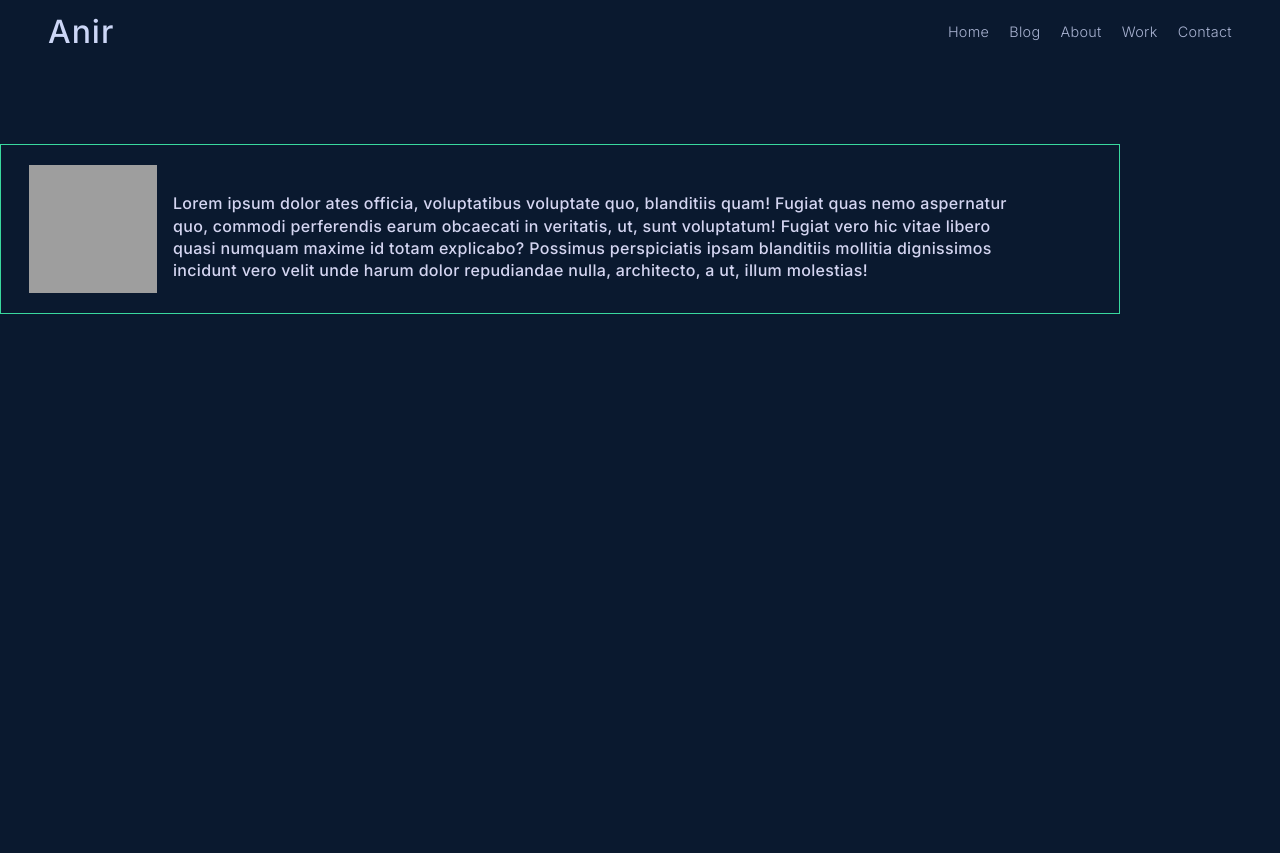
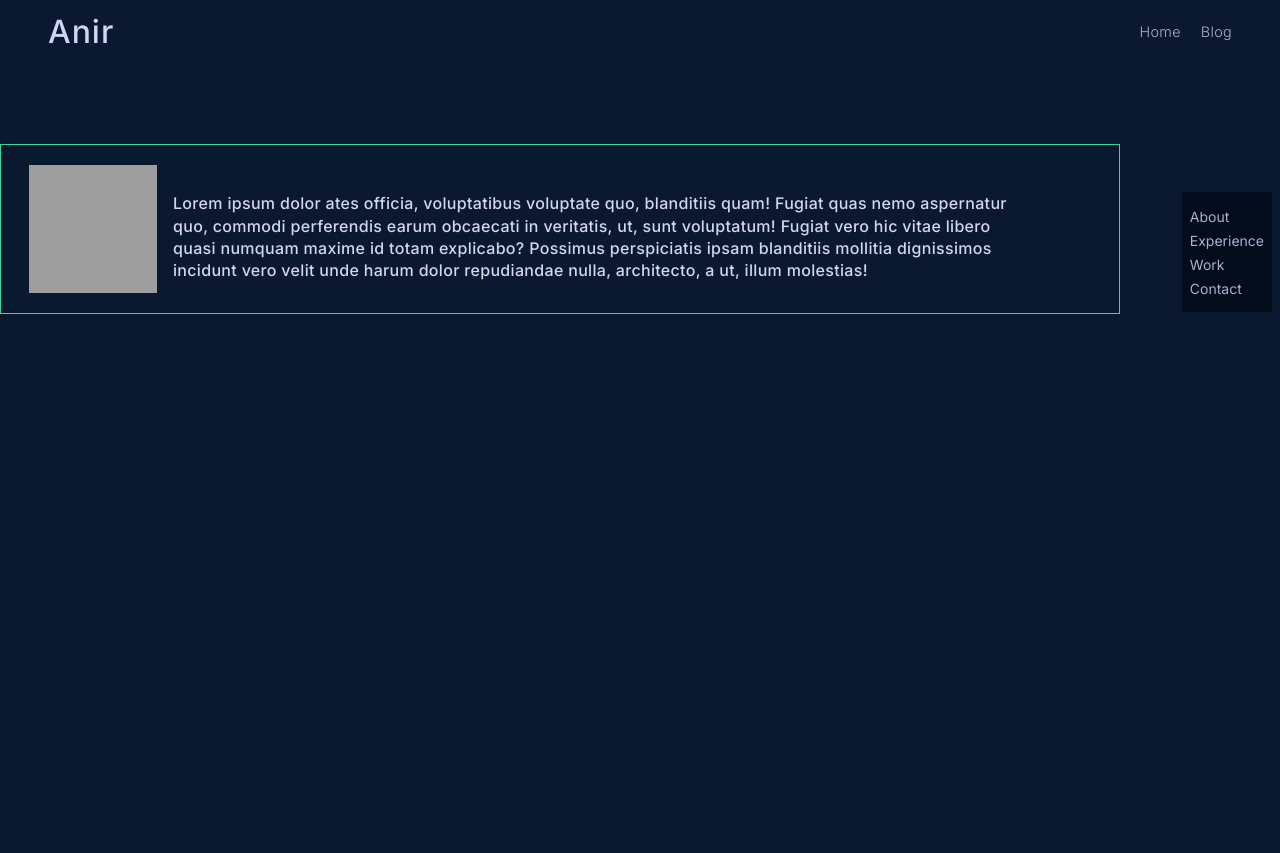
Before and after one commit to AbuBakkarSiddiqueAnir/v2-anir.me, an Astro site: page /blog in a window 1280 px wide. Shown: the top 853 px of the page. Built offline with nearby package versions, Linux system fonts and the light colour scheme; Astro itself is replaced by a stand-in of ours; grey boxes are pictures that could not be loaded.

Commit message:
git commit -m 'changes (refactor ) :... random changes  '

```diff
--- a/src/components/common/navbar.astro
+++ b/src/components/common/navbar.astro
@@ -64,7 +64,7 @@ import { config } from "../../configurations/config";
         config.navLinks.map((link) => (
           <li class="inter nav-link  font-light  text-light-slate transition-colors hover:text-green">
             {" "}
-            <a href={link.url}>{link.name}</a>
+            <a data-astro-history='push' href={link.url}>{link.name}</a>
           </li>
         ))
       }
--- a/src/configurations/config.ts
+++ b/src/configurations/config.ts
@@ -118,22 +118,22 @@ export const config = {
       name: "Blog",
       url: "/blog",
     },
-    {
-      name: "About",
-      url: "#about",
-    },
+    // {
+    //   name: "About",
+    //   url: "#about",
+    // },
     // {
     //   name: "Experience",
     //   url: "#experience",
     // },
-    {
-      name: "Work",
-      url: "#work",
-    },
-    {
-      name: "Contact",
-      url: "#contact",
-    },
+    // {
+    //   name: "Work",
+    //   url: "#work",
+    // },
+    // {
+    //   name: "Contact",
+    //   url: "#contact",
+    // },
   ],
 };
 
--- a/src/layouts/Layout.astro
+++ b/src/layouts/Layout.astro
@@ -1,9 +1,9 @@
 ---
 import Navbar from "../components/common/navbar.astro";
 import Footer from "../components/common/footer.astro";
-// import HashLink from "../components/common/hash-link/hashLink.svelte";
+import HashLink from "../components/common/hash-link/hashLink.svelte";
 import "../styles/global-style.css";
-
+import { ViewTransitions } from "astro:transitions";
 interface Props {
   title: string;
 }
@@ -29,11 +29,12 @@ const { title } = Astro.props;
     <link rel="icon" type="image/svg+xml" href="/favicon.svg" />
     <meta name="generator" content={Astro.generator} />
     <title>{title}</title>
+      <ViewTransitions />
   </head>
-  <body class="relative bg-navy">
+  <body class="relative bg-navy" transition:animate="slide">
     <Navbar />
     <!-- <div id="layer" class="absolute inset-0"></div> -->
-    <!-- <HashLink client:idle /> -->
+    <HashLink client:idle />
     <slot />
     <Footer />
   </body>
```
